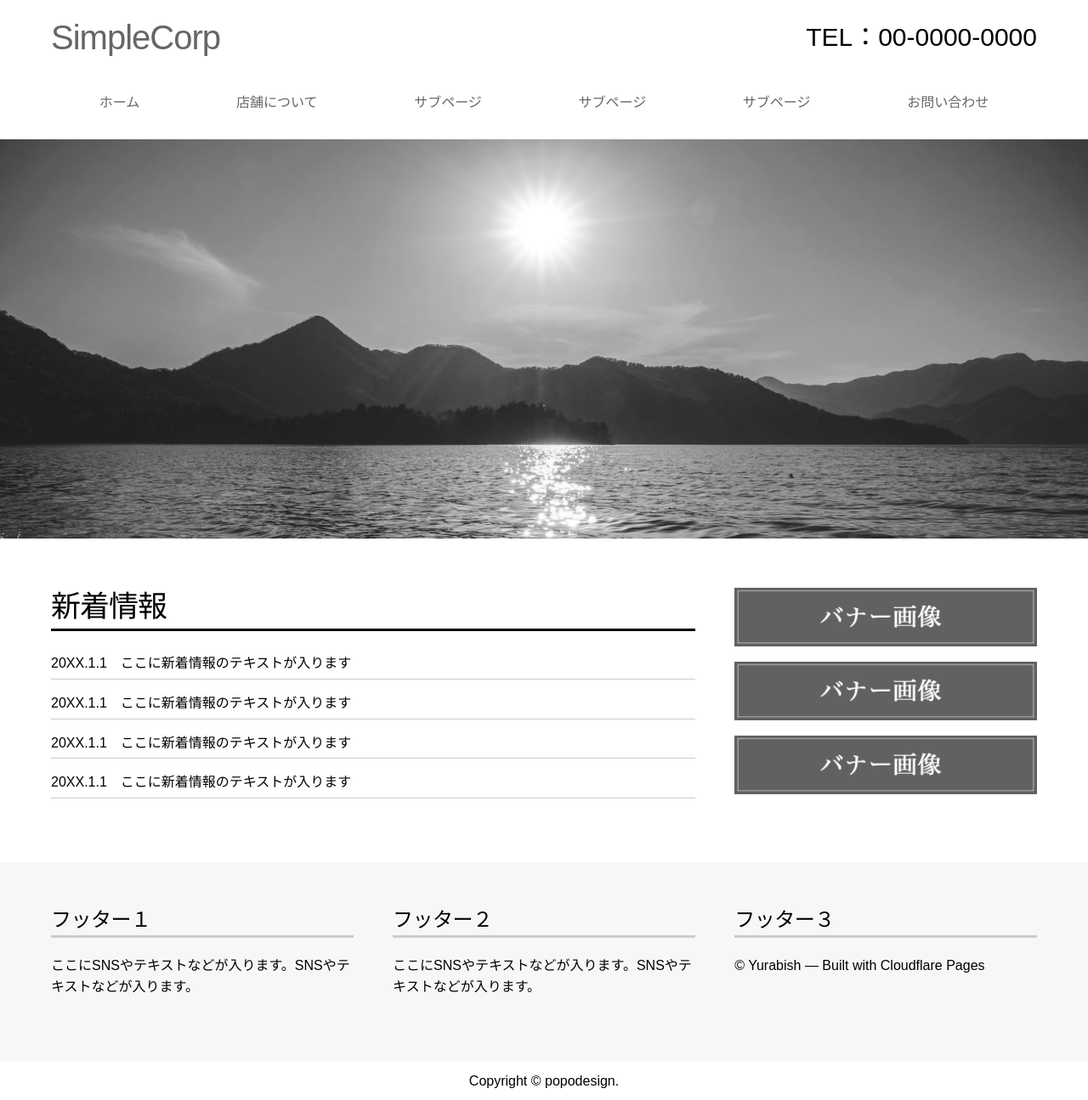
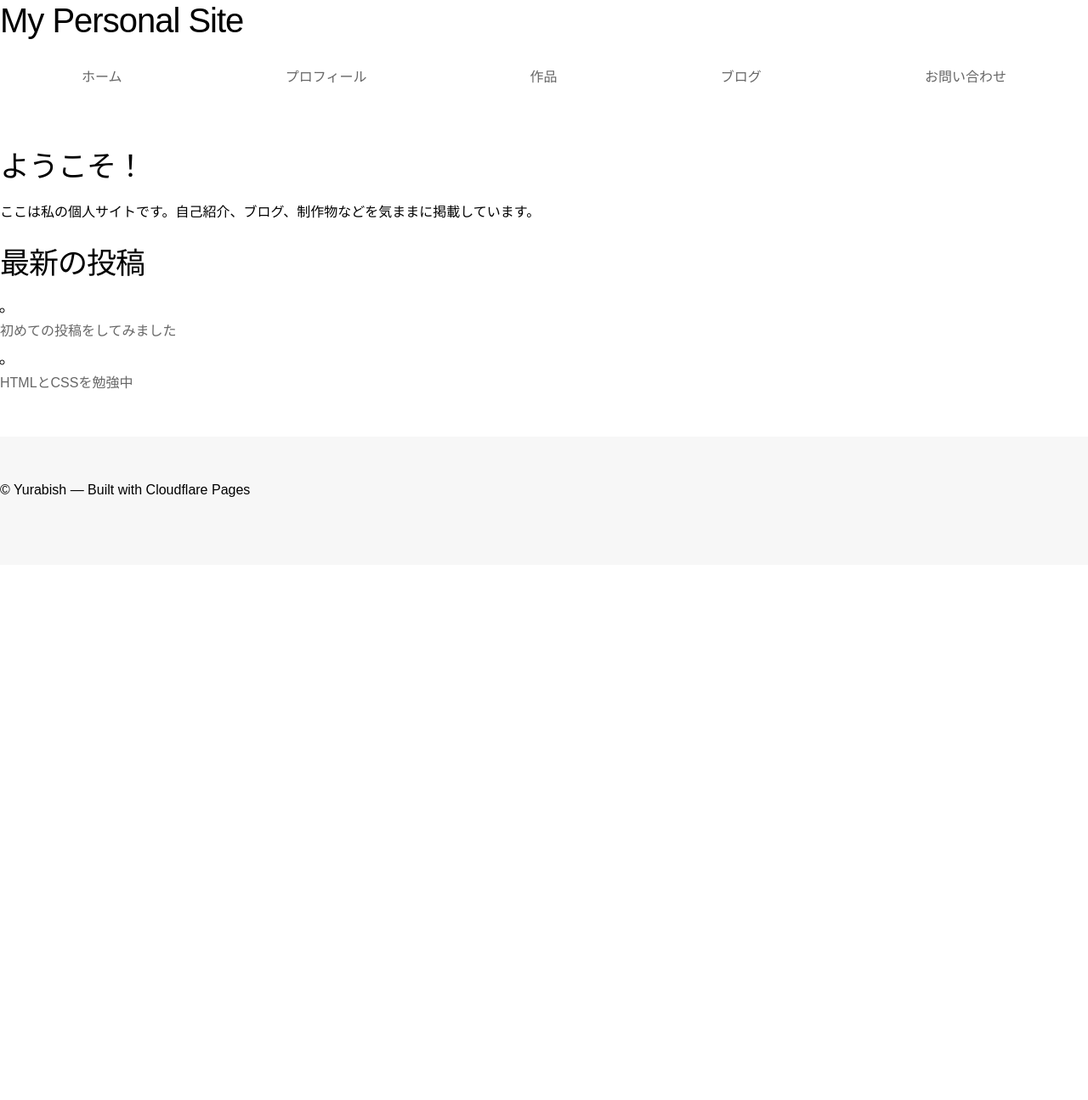
Before and after one commit to Ryusuke-Shibata/yurabish-site, a plain HTML site: page index.html in a window 1280 px wide. Shown: the whole page at 85% size. After the commit the page ends 800 px from the top, so only its background shows below. Drawn offline with Linux system fonts and the light colour scheme; files that its build step writes are made by us from their sources; files whose address does not match are found by name.

Commit message:
Update index.html

```diff
--- a/index.html
+++ b/index.html
@@ -1,102 +1,44 @@
-<!doctype html>
+<!DOCTYPE html>
 <html lang="ja">
 <head>
-<meta charset="UTF-8">
-<meta name="viewport" content="width=device-width, initial-scale=1">
-    <title>シンプルコーポレートサイト</title>
-    <link rel="canonical" href="https://popo-design.net/template/">
-<link rel="stylesheet" media="all" href="css/ress.min.css" />
-<link rel="stylesheet" media="all" href="css/style.css" />
-<script src="js/jquery-3.6.0.min.js"></script>
-<script src="js/style.js"></script>
-
-<!-- Favicon -->
-<link rel="icon" type="image/png" href="img/favicon.png">
-
+  <meta charset="UTF-8" />
+  <meta name="viewport" content="width=device-width, initial-scale=1.0" />
+  <title>My Personal Site</title>
+  <link rel="stylesheet" href="style.css" />
 </head>
 <body>
+
   <header>
-<div class="container">
-<div class="row">
-    <div class="col span-12">
-    <div class="head">
-        <h1><a href="index.html">SimpleCorp</a></h1>
-		<div class="telbox">TEL：00-0000-0000</div>
-        </div>
-    </div></div>
-<div class="row">
-    <div class="col span-12">
+    <h1>My Personal Site</h1>
     <nav>
-            <div id="open"></div>
-            <div id="close"></div>
-            <div id="navi">
       <ul>
         <li><a href="index.html">ホーム</a></li>
-            <li><a href="subpage.html">店舗について</a></li>
-            <li><a href="subpage.html">サブページ</a></li>
-            <li><a href="subpage.html">サブページ</a></li>
-            <li><a href="subpage.html">サブページ</a></li>
-            <li><a href="subpage.html">お問い合わせ</a></li>
+        <li><a href="about.html">プロフィール</a></li>
+        <li><a href="works.html">作品</a></li>
+        <li><a href="blog.html">ブログ</a></li>
+        <li><a href="contact.html">お問い合わせ</a></li>
       </ul>
-                </div>
     </nav>
-    </div>
-        </div>
-    </div>
   </header>
-    <div class="mainimg">
-              <img src="img/mainimg.jpg" alt="メイン画像">
-        </div>
+
   <main>
-<div class="container">
-<div class="row">
-    <div class="col span-8">
-    <div class="news">
-		<h2>新着情報</h2>
+    <section>
+      <h2>ようこそ！</h2>
+      <p>ここは私の個人サイトです。自己紹介、ブログ、制作物などを気ままに掲載しています。</p>
+    </section>
+
+    <section>
+      <h2>最新の投稿</h2>
       <ul>
-			<li>20XX.1.1　ここに新着情報のテキストが入ります</li>
-		    <li>20XX.1.1　ここに新着情報のテキストが入ります</li>
-		    <li>20XX.1.1　ここに新着情報のテキストが入ります</li>
-		    <li>20XX.1.1　ここに新着情報のテキストが入ります</li>
+        <li><a href="#">初めての投稿をしてみました</a></li>
+        <li><a href="#">HTMLとCSSを勉強中</a></li>
       </ul>
-		</div>
-    </div>
-	<div class="col span-4">
-		<a href=""><img src="img/banner.png" alt="バナー画像"></a>
-	    <a href=""><img src="img/banner.png" alt="バナー画像"></a>
-	    <a href=""><img src="img/banner.png" alt="バナー画像"></a>
-	</div>
-    </div>
-        </div>
+    </section>
   </main>
+
   <footer>
-<div class="container">
-<div class="row">
-    <div class="col span-4">
-        <h5>フッター１</h5>
-        <p>ここにSNSやテキストなどが入ります。SNSやテキストなどが入ります。</p>
-    </div>
-    <div class="col span-4">
-        <h5>フッター２</h5>
-        <p>ここにSNSやテキストなどが入ります。SNSやテキストなどが入ります。</p>
-    </div>
-    <div class="col span-4">
-        <h5>フッター３</h5>
     <p>© <span id="year"></span> Yurabish — Built with Cloudflare Pages</p>
-    </div>
-        </div>
-</div>
   </footer>
-    <div class="copyright">
-<div class="container">
-<div class="row">
-    <div class="col">
-    Copyright © <a href="https://popo-design.net" target="_blank">popodesign. </a>
 
-    </div>
-        </div>
-    </div>
-        </div>
-<p id="pagetop"><a href="#">TOP</a></p>
 </body>
 </html>
```
Lines whose indentation alone changed are shown as unchanged.
